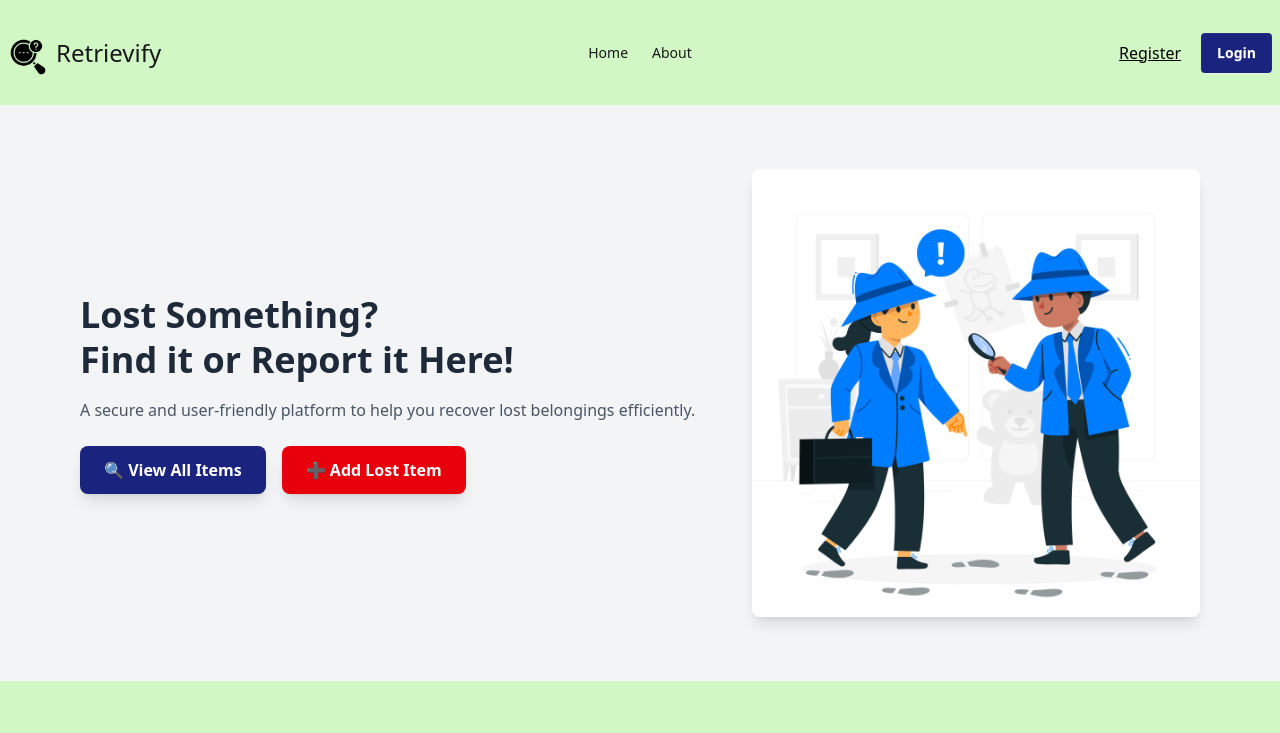
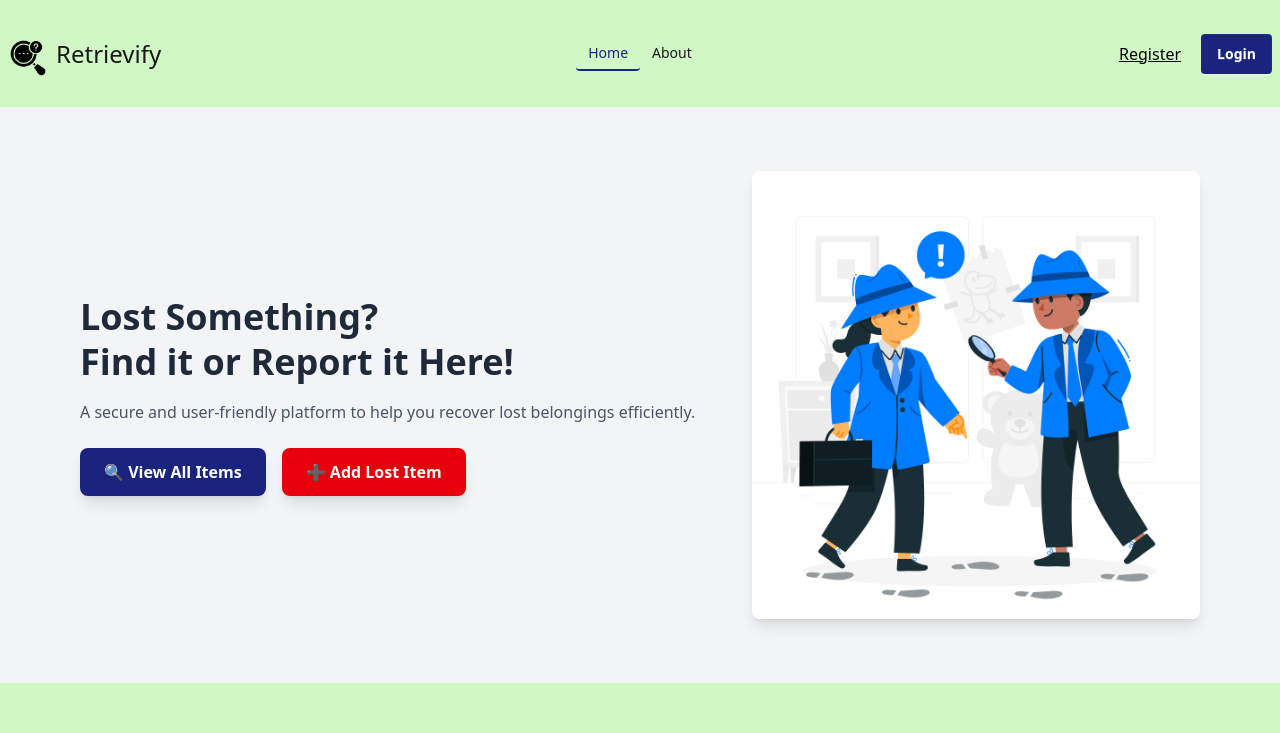
Before and after one commit to Mehedi752/Retrievify-Client, a React (Vite) app: page / in a window 1280 px wide. Shown: the top 733 px of the page. Built offline with nearby package versions, Linux system fonts and the light colour scheme; no server answers.

Commit message:
feat(navbar): Add dynamic active class to highlight the current route

```diff
--- a/src/index.css
+++ b/src/index.css
@@ -1,2 +1,21 @@
 @import "tailwindcss";
 @plugin "daisyui";
+
+
+
+/* Style for the active navigation links */
+.navbar a.active {
+    color: #1a237e;
+    border-bottom: 2px solid #1a237e;
+  }
+
+  .navbar a:hover:not(.active) {
+    color: #1a237e;
+  }
+
+.navbar a:active,
+.navbar a:focus {
+  outline: none;
+  background-color: transparent;
+  box-shadow: none;
+}
--- a/src/pages/home/Home.jsx
+++ b/src/pages/home/Home.jsx
@@ -1,5 +1,5 @@
 import React from 'react';
-import Banner from './banner';
+import Banner from './Banner';
 
 const Home = () => {
     return (
--- a/src/shared/Navbar.jsx
+++ b/src/shared/Navbar.jsx
@@ -1,4 +1,4 @@
-import { Link } from "react-router-dom";
+import { Link, NavLink } from "react-router-dom";
 import useAuth from "../hooks/useAuth";
 import logoImg from '../assets/logo.png';
 
@@ -6,17 +6,43 @@ import logoImg from '../assets/logo.png';
 const Navbar = () => {
     const { user, signOutUser } = useAuth();
     const links = <>
-        <li><Link to={'/'}>Home</Link></li>
-        {
-            user &&
-            <>
-                <li><Link to={'/posts'}>All Posts</Link></li>
-                <li><Link to={'/addPost'}>Add Post</Link></li>
-                {/* <li><Link to={`/borrowedBooks/${user.email}`}>Borrowed Books</Link></li> */}
-            </>
-        }
-        <li><Link to={'/about'}>About</Link></li>
-    </>
+    <li>
+      <NavLink
+        to="/"
+        className={({ isActive }) => (isActive ? 'active' : '')}
+      >
+        Home
+      </NavLink>
+    </li>
+    {user && (
+      <>
+        <li>
+          <NavLink
+            to="/posts"
+            className={({ isActive }) => (isActive ? 'active' : '')}
+          >
+            All Posts
+          </NavLink>
+        </li>
+        <li>
+          <NavLink
+            to="/addPost"
+            className={({ isActive }) => (isActive ? 'active' : '')}
+          >
+            Add Post
+          </NavLink>
+        </li>
+      </>
+    )}
+    <li>
+      <NavLink
+        to="/about"
+        className={({ isActive }) => (isActive ? 'active' : '')}
+      >
+        About
+      </NavLink>
+    </li>
+  </>
 
     const handleLogOut = () => {
         signOutUser()
```
